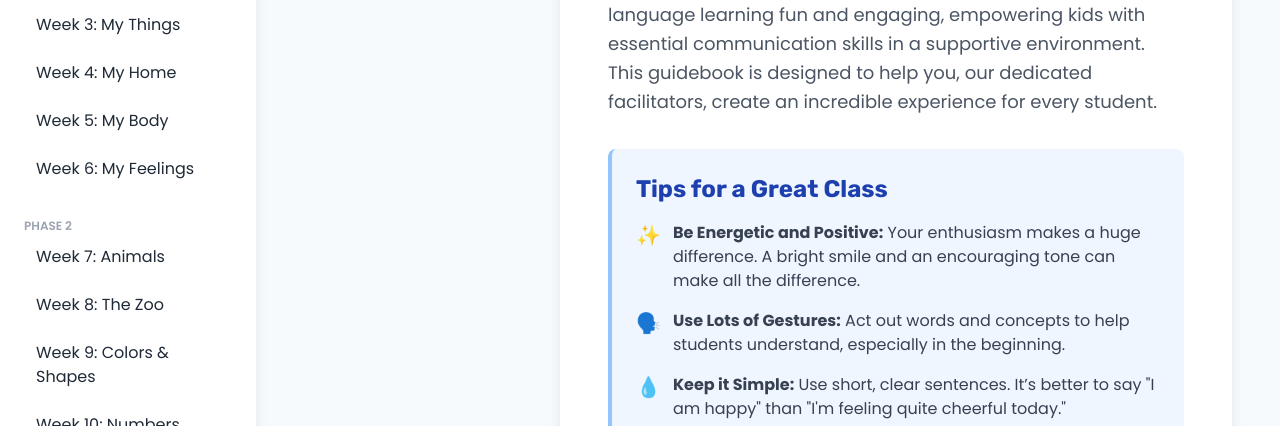
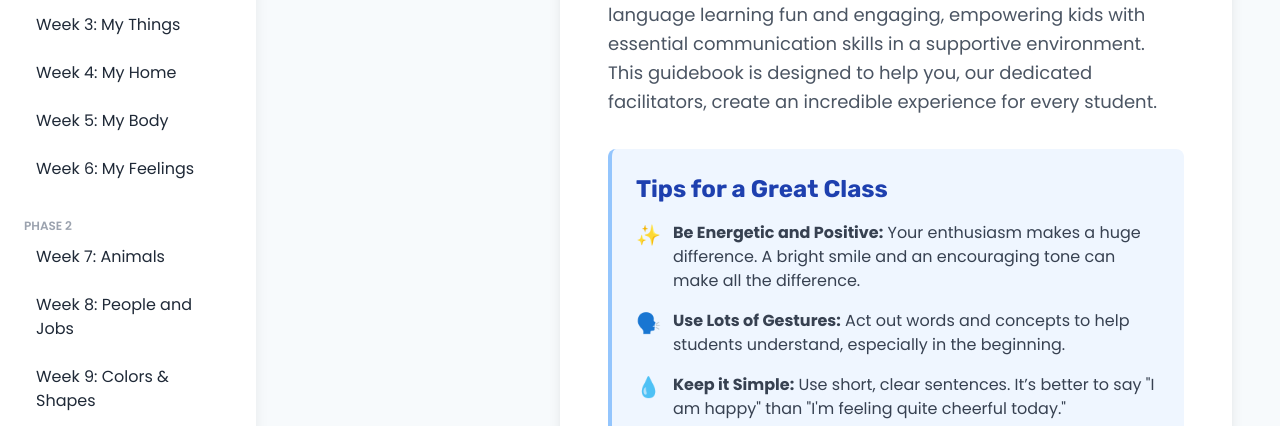
Before and after one commit to kampoengpoernama-pixel/social-sunday-guidebook, a plain HTML site: page index.html in a window 1280 px wide. Shown: the part 355-781 px from the top of the page. Drawn offline with nearby package versions, Linux system fonts and the light colour scheme.

Commit message:
Update index.html

```diff
--- a/index.html
+++ b/index.html
@@ -114,7 +114,7 @@
                     <h3 class="text-xs uppercase text-gray-400 font-semibold mb-2 collapsed-text">Phase 2</h3>
                     <ul class="space-y-2">
                         <li><a href="#week7" class="sidebar-link block py-2 px-3 rounded-md hover:bg-blue-50 transition-colors"><span class="collapsed-text">Week 7: Animals</span><span class="collapsed-icon hidden">7️⃣</span></a></li>
-                        <li><a href="#week8" class="sidebar-link block py-2 px-3 rounded-md hover:bg-blue-50 transition-colors"><span class="collapsed-text">Week 8: The Zoo</span><span class="collapsed-icon hidden">8️⃣</span></a></li>
+                        <li><a href="#week8" class="sidebar-link block py-2 px-3 rounded-md hover:bg-blue-50 transition-colors"><span class="collapsed-text">Week 8: People and Jobs</span><span class="collapsed-icon hidden">8️⃣</span></a></li>
                         <li><a href="#week9" class="sidebar-link block py-2 px-3 rounded-md hover:bg-blue-50 transition-colors"><span class="collapsed-text">Week 9: Colors & Shapes</span><span class="collapsed-icon hidden">9️⃣</span></a></li>
                         <li><a href="#week10" class="sidebar-link block py-2 px-3 rounded-md hover:bg-blue-50 transition-colors"><span class="collapsed-text">Week 10: Numbers</span><span class="collapsed-icon hidden">🔟</span></a></li>
                         <li><a href="#week11" class="sidebar-link block py-2 px-3 rounded-md hover:bg-blue-50 transition-colors"><span class="collapsed-text">Week 11: Daily Routine</span><span class="collapsed-icon hidden">🗓️</span></a></li>
```
